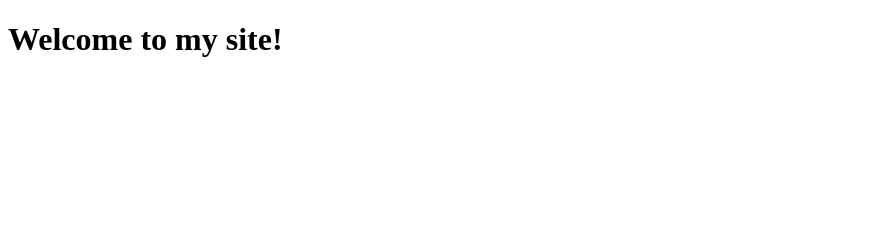
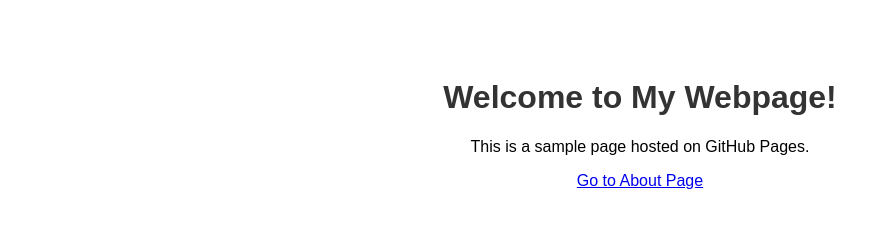
Before and after one commit to yuhenrytang/yuhenrytang.github.io, a plain HTML site: page index.html in a window 1280 px wide. Shown: the whole page, without its empty margins (0-889 px from the left). Drawn offline with Linux system fonts and the light colour scheme.

Commit message:
Update index.html

```diff
--- a/index.html
+++ b/index.html
@@ -1,9 +1,17 @@
 <!DOCTYPE html>
-<html>
+<html lang="en">
 <head>
+  <meta charset="UTF-8">
+  <meta name="viewport" content="width=device-width, initial-scale=1.0">
   <title>My GitHub Page</title>
+  <style>
+    body { font-family: Arial, sans-serif; text-align: center; padding: 50px; }
+    h1 { color: #333; }
+  </style>
 </head>
 <body>
-  <h1>Welcome to my site!</h1>
+  <h1>Welcome to My Webpage!</h1>
+  <p>This is a sample page hosted on GitHub Pages.</p>
+  <a href="about.html">Go to About Page</a>
 </body>
 </html>
```
